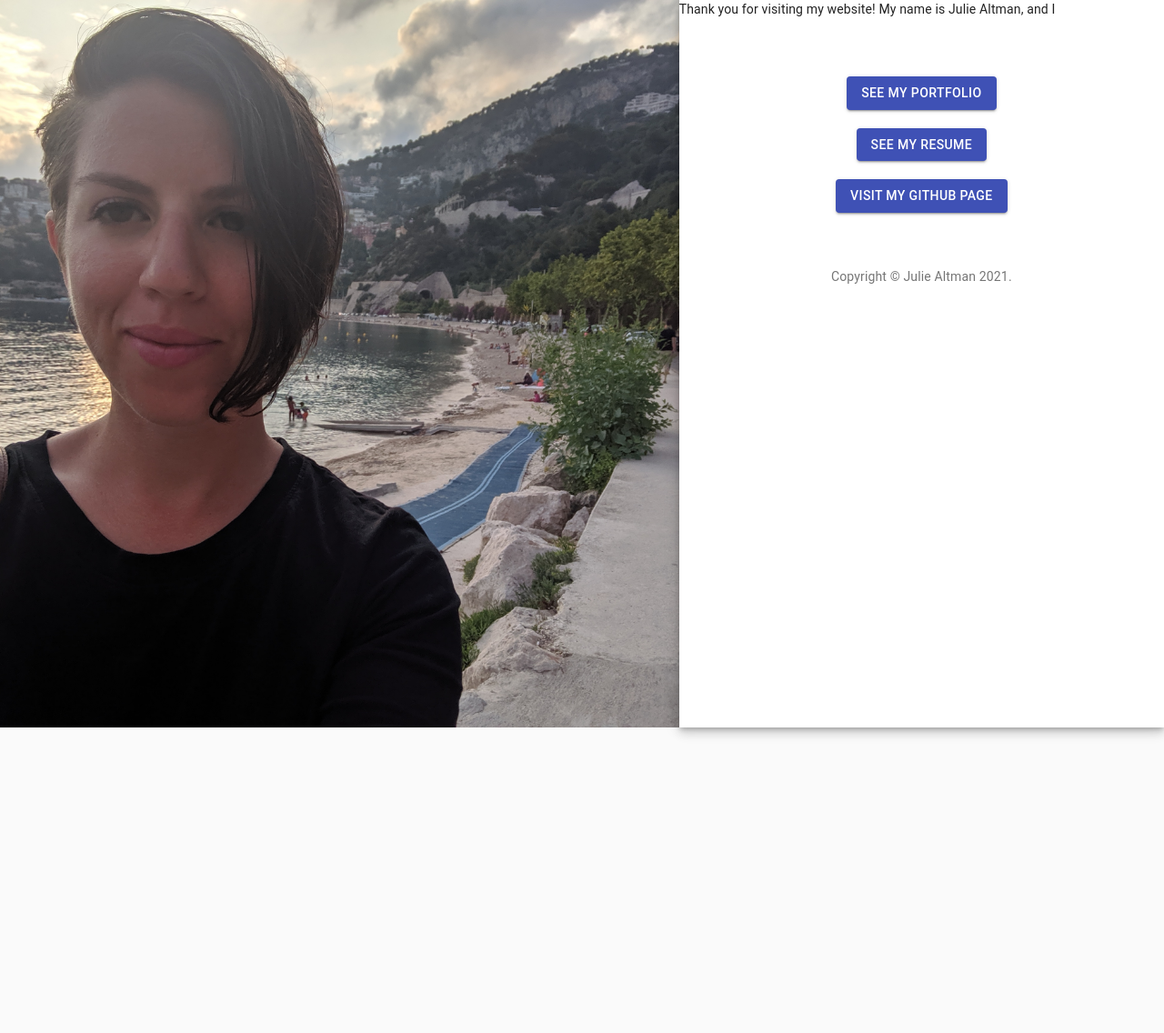
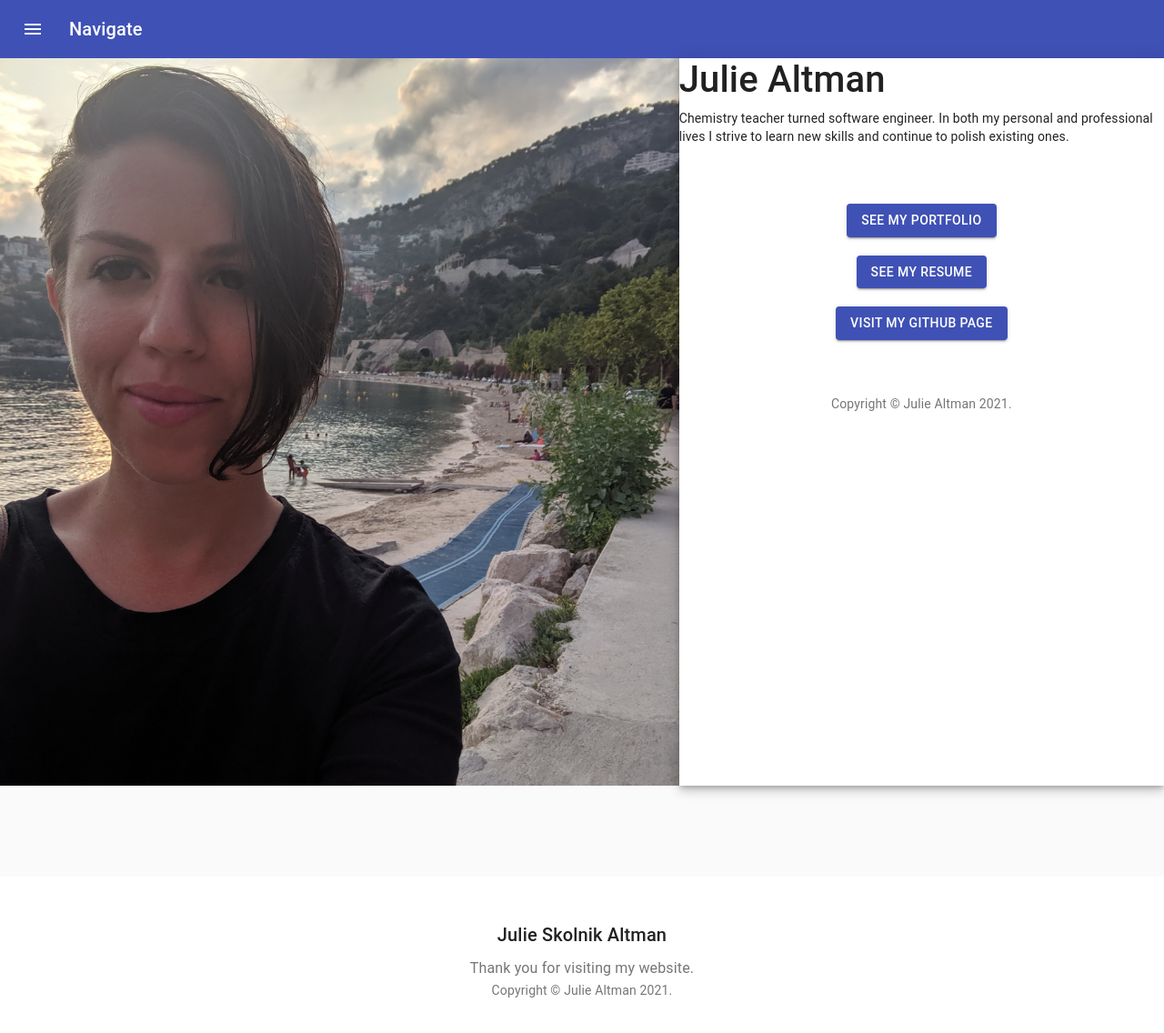
Before and after one commit to skolnikskolnik/skolportfolio, a React (Create React App) app: page /#/portfolio in a window 1280 px wide. Shown: the top 1136 px of the page at 91% size. Before the commit the page ends 900 px from the top, so only its background shows below. Built offline with nearby package versions, Linux system fonts and the light colour scheme.

Commit message:
navbar and footer are components and reusable

```diff
--- a/src/App.js
+++ b/src/App.js
@@ -3,15 +3,20 @@ import { BrowserRouter as Router, Route } from "react-router-dom";
 import HomePage from "./pages/HomePage";
 import Portfolio from "./pages/Portfolio";
 import Wrapper from "./components/Wrapper";
+import NavBar from "./components/NavBar";
+import Footer from "./components/Footer";
+
 
 function App() {
   return (
     <Router>
       <div>
+      <NavBar />
         <Wrapper>
           <Route exact path="/" component={HomePage} />
           <Route exact path="/portfolio" component={Portfolio} />
         </Wrapper>
+        <Footer />
       </div>
     </Router>
   );
--- /dev/null
+++ b/src/components/Footer/index.js
@@ -0,0 +1,43 @@
+import React from 'react';
+import Typography from '@material-ui/core/Typography';
+import Link from '@material-ui/core/Link';
+import { makeStyles } from '@material-ui/core/styles';
+
+export default function Footer() {
+    const useStyles = makeStyles((theme) => ({
+        footer: {
+          backgroundColor: theme.palette.background.paper,
+          padding: theme.spacing(6),
+        }
+      }));
+
+    const classes = useStyles();
+
+    function Copyright() {
+        return (
+            <Typography variant="body2" color="textSecondary" align="center">
+                {'Copyright © '}
+                <Link color="inherit" href="https://material-ui.com/">
+                    Julie Altman
+            </Link>{' '}
+                {new Date().getFullYear()}
+                {'.'}
+            </Typography>
+        );
+    }
+    return (
+        <div>
+            {/* Footer */}
+            < footer className={classes.footer} >
+                <Typography variant="h6" align="center" gutterBottom>
+                    Julie Skolnik Altman
+          </Typography>
+                <Typography variant="subtitle1" align="center" color="textSecondary" component="p">
+                    Thank you for visiting my website.
+          </Typography>
+                <Copyright />
+            </footer >
+            {/* End footer */}
+        </div>
+    )
+}
--- /dev/null
+++ b/src/components/NavBar/index.js
@@ -0,0 +1,87 @@
+import React from 'react';
+import { makeStyles } from '@material-ui/core/styles';
+import AppBar from '@material-ui/core/AppBar';
+import Toolbar from '@material-ui/core/Toolbar';
+import Typography from '@material-ui/core/Typography';
+import IconButton from '@material-ui/core/IconButton';
+import MenuIcon from '@material-ui/icons/Menu';
+import MenuItem from '@material-ui/core/MenuItem';
+import Menu from '@material-ui/core/Menu';
+
+
+export default function NavBar() {
+
+  const useStyles = makeStyles((theme) => ({
+    root: {
+      flexGrow: 1,
+    },
+    menuButton: {
+      marginRight: theme.spacing(2),
+    },
+    title: {
+      flexGrow: 1,
+    },
+  }));
+
+  const classes = useStyles();
+  const [anchorEl, setAnchorEl] = React.useState(null);
+  const open = Boolean(anchorEl);
+
+
+  const handleMenu = (event) => {
+    setAnchorEl(event.currentTarget);
+  };
+
+  const handleClose = () => {
+    setAnchorEl(null);
+  };
+
+  const handleClosePortfolio = () => {
+    setAnchorEl(null);
+    window.location.href = "/portfolio";
+  };
+
+  const handleCloseHome = () => {
+    setAnchorEl(null);
+    window.location.href = "/";
+  };
+
+  return (
+    <div className={classes.root}>
+      <AppBar position="static">
+        <Toolbar>
+          <IconButton
+            edge="start"
+            className={classes.menuButton}
+            color="inherit"
+            aria-label="menu"
+            onClick={handleMenu}>
+            <MenuIcon />
+            <Menu
+              id="menu-appbar"
+              anchorEl={anchorEl}
+              anchorOrigin={{
+                vertical: 'top',
+                horizontal: 'right',
+              }}
+              keepMounted
+              transformOrigin={{
+                vertical: 'top',
+                horizontal: 'right',
+              }}
+              open={open}
+              onClose={handleClose}
+            >
+              <MenuItem onClick={handleCloseHome} >Home</MenuItem>
+              <MenuItem onClick={handleClosePortfolio} >Portfolio</MenuItem>
+              <MenuItem onClick={handleClose}>Contact info</MenuItem>
+            </Menu>
+          </IconButton>
+          <Typography variant="h6" className={classes.title}>
+            Navigate
+          </Typography>
+        </Toolbar>
+      </AppBar>
+    </div>
+  );
+}
--- a/src/components/Wrapper/index.js
+++ b/src/components/Wrapper/index.js
@@ -2,7 +2,7 @@ import React from "react";
 import "./style.css";
 
 function Wrapper(props) {
-  return <main className="wrapper" {...props} />;
+  return <main className="wrapper">{props.children}</main>;
 }
 
 export default Wrapper;
--- a/src/pages/HomePage.js
+++ b/src/pages/HomePage.js
@@ -9,7 +9,6 @@ import Typography from '@material-ui/core/Typography';
 import { makeStyles } from '@material-ui/core/styles';
 import profilepic from "../images/jskolpic.jpg";
 import resume from "../images/altman_te.pdf";
-
 
 
 function Copyright() {
@@ -54,7 +53,8 @@ export default function SignInSide() {
             <Grid item xs={false} sm={4} md={7} className={classes.image} />
             <Grid item xs={12} sm={8} md={5} component={Paper} elevation={6} square>
 
-                Thank you for visiting my website! My name is Julie Altman, and I
+                <h1>Julie Altman</h1>
+                <p>Chemistry teacher turned software engineer. In both my personal and professional lives I strive to learn new skills and continue to polish existing ones.</p>
 
                 <div className={classes.paper}>
                     <Button variant="contained" color="primary" href="/portfolio">
--- a/src/pages/Portfolio.js
+++ b/src/pages/Portfolio.js
@@ -1,32 +1,16 @@
 import React from 'react';
-import AppBar from '@material-ui/core/AppBar';
 import Button from '@material-ui/core/Button';
-import CameraIcon from '@material-ui/icons/PhotoCamera';
 import Card from '@material-ui/core/Card';
 import CardActions from '@material-ui/core/CardActions';
 import CardContent from '@material-ui/core/CardContent';
 import CardMedia from '@material-ui/core/CardMedia';
 import CssBaseline from '@material-ui/core/CssBaseline';
 import Grid from '@material-ui/core/Grid';
-import Toolbar from '@material-ui/core/Toolbar';
 import Typography from '@material-ui/core/Typography';
 import { makeStyles } from '@material-ui/core/styles';
 import Container from '@material-ui/core/Container';
-import Link from '@material-ui/core/Link';
 import projects from "../projects.json";
 
-function Copyright() {
-  return (
-    <Typography variant="body2" color="textSecondary" align="center">
-      {'Copyright © '}
-      <Link color="inherit" href="https://material-ui.com/">
-        Julie Altman
-      </Link>{' '}
-      {new Date().getFullYear()}
-      {'.'}
-    </Typography>
-  );
-}
 
 const useStyles = makeStyles((theme) => ({
   icon: {
@@ -67,14 +51,6 @@ export default function HomePage() {
   return (
     <React.Fragment>
       <CssBaseline />
-      <AppBar position="relative">
-        <Toolbar>
-          <CameraIcon className={classes.icon} />
-          <Typography variant="h6" color="inherit" noWrap>
-            Julie Altman
-          </Typography>
-        </Toolbar>
-      </AppBar>
       <main>
         {/* Hero unit */}
         <div className={classes.heroContent}>
@@ -129,17 +105,6 @@ export default function HomePage() {
           </Grid>
         </Container>
       </main>
-      {/* Footer */}
-      <footer className={classes.footer}>
-        <Typography variant="h6" align="center" gutterBottom>
-          Julie Skolnik Altman
-        </Typography>
-        <Typography variant="subtitle1" align="center" color="textSecondary" component="p">
-          Thank you for visiting my website.
-        </Typography>
-        <Copyright />
-      </footer>
-      {/* End footer */}
     </React.Fragment>
   );
 }
```
Also changed, not shown: src/components/Wrapper/style.css (line endings or trailing spaces), 1 other file (tests, documents, lock files or other folders).
